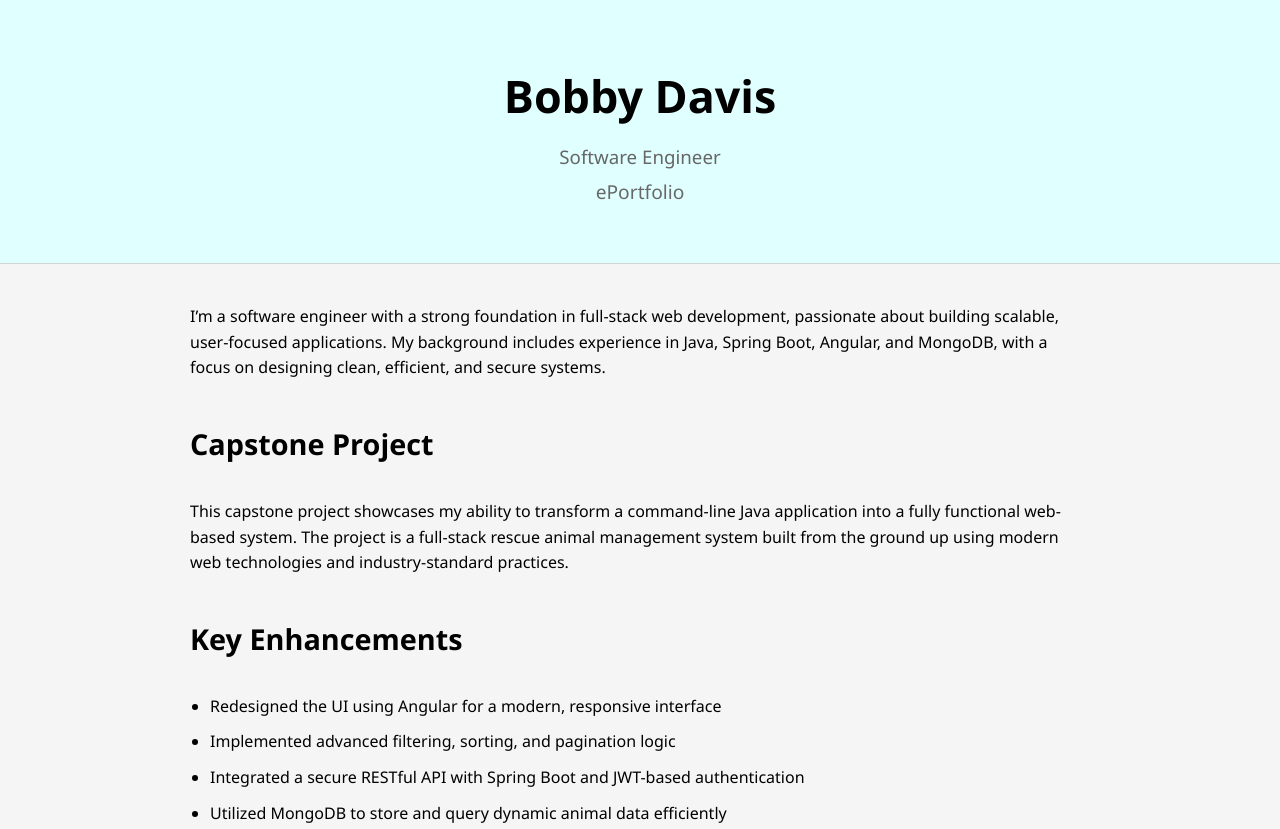
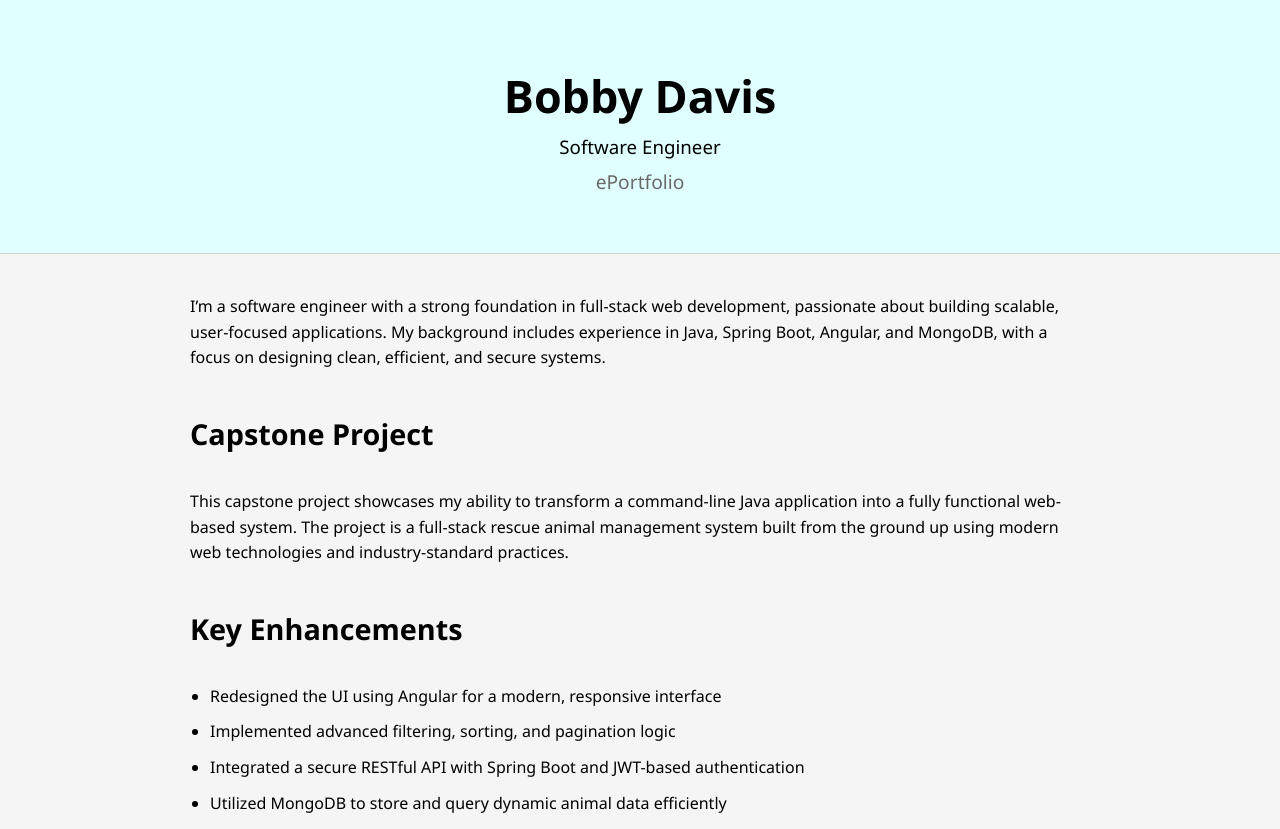
Before and after one commit to Bobby-Davis/Bobby-Davis.github.io, a plain HTML site: page index.html in a window 1280 px wide. Shown: the top 829 px of the page. Drawn offline with Linux system fonts and the light colour scheme.

Commit message:
Update styles.css

```diff
--- a/styles.css
+++ b/styles.css
@@ -25,8 +25,8 @@ header h1 {
 
 header h3 {
   font-weight: normal;
-  color: #666;
-  margin: 10px 0 0;
+  color: #gray;
+  margin: 0;
 }
 
 header h2 {
```
